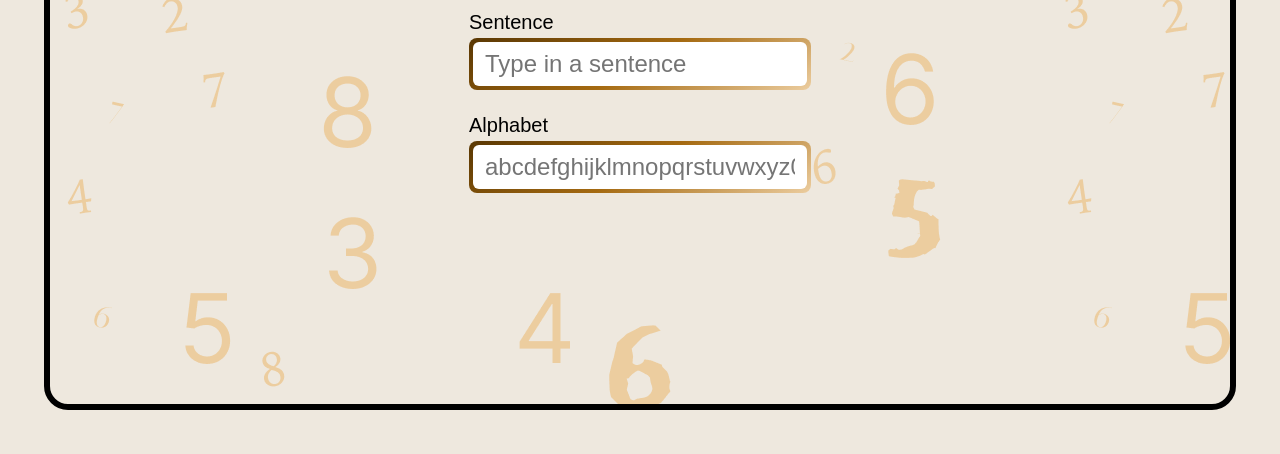
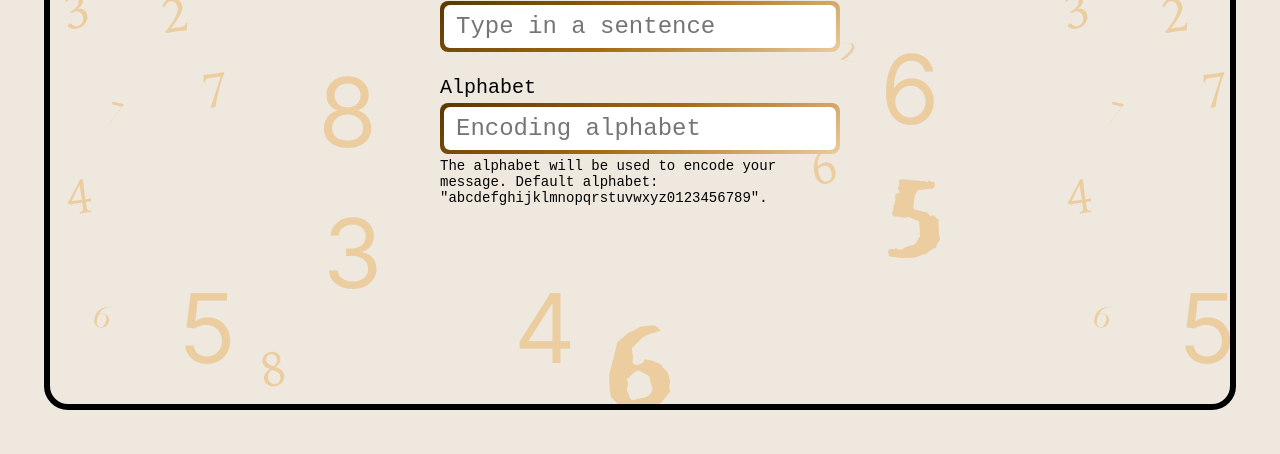
Before and after one commit to playolaizq/cryptographic-ciphers, a website built with Vite: page src/pages/polybius-square/polybius-square.html in a window 1280 px wide. Shown: the part 346-800 px from the top of the page. Built offline with nearby package versions, Linux system fonts and the light colour scheme.

Commit message:
style: font family and alphabet description

```diff
--- a/globals.css
+++ b/globals.css
@@ -7,12 +7,12 @@ body {
   margin: 0;
   height: 100svh;
   height: 100vh;
-  font-family: fantasy;
+  font-family: monospace;
   background-color: #EEE8DE;
 }
 
 input, span, button {
-  font-family: fantasy;
+  font-family: monospace;
 }
 
 h1 {
--- a/index.css
+++ b/index.css
@@ -20,7 +20,7 @@
 
 .cipher-link {
   font-size: 24px;
-  text-decoration: auto;
+  text-decoration: none;
   color: var(--color-black);
 }
 @media (min-width: 600px) {
--- a/src/pages/polybius-square/polybius-square.css
+++ b/src/pages/polybius-square/polybius-square.css
@@ -82,6 +82,11 @@
   font-size: 20px;
 }
 
+.form-label-description {
+  max-width: 400px;
+  font-size: 14px;
+}
+
 .form-input {
   width: -webkit-fill-available;
   border: none;
--- a/src/pages/polybius-square/polybius-square.html
+++ b/src/pages/polybius-square/polybius-square.html
@@ -36,10 +36,13 @@
                 class="form-input"
                 id="alphabet"
                 name="alphabet"
-                placeholder="abcdefghijklmnopqrstuvwxyz0123456789"
+                placeholder="Encoding alphabet"
                 title="Default alphabet: abcdefghijklmnopqrstuvwxyz0123456789"
               />
             </div>
+            <span class="form-label-description">
+              The alphabet will be used to encode your message. Default alphabet: "abcdefghijklmnopqrstuvwxyz0123456789".
+            </span>
           </div>
           <div id="polybius-form-button"></div>
         </form>
```
